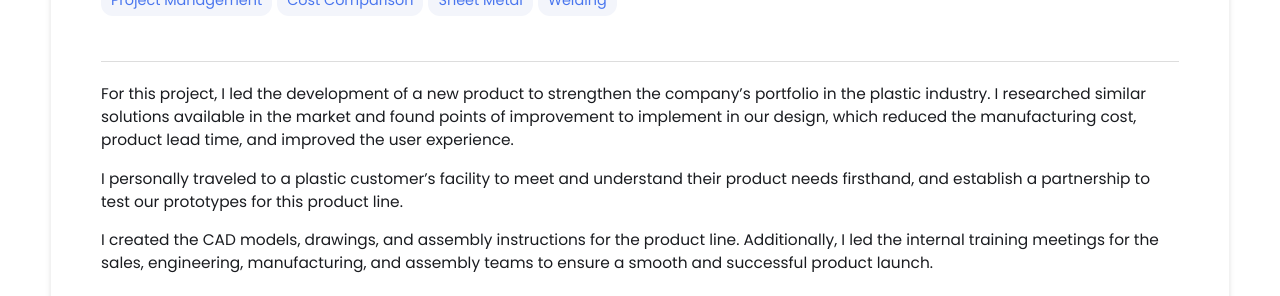
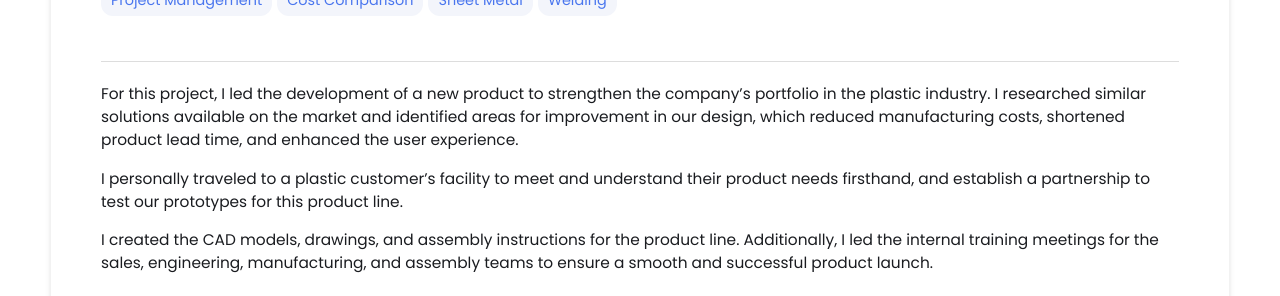
Before and after one commit to rfsantill/rfsantill.github.io, a Jekyll site: the page built from _projects/Angel Hair Trap/index.md, in a window 1280 px wide, cut to the strip 672-968 px from the top of the page. Built offline with Jekyll 4.4.1, drawn with Linux system fonts in a browser that asks for light colours.

Commit message:
Update index.md
Fixed gif, updated text

```diff
--- a/_projects/Angel Hair Trap/index.md
+++ b/_projects/Angel Hair Trap/index.md
@@ -11,7 +11,7 @@
 ---
 
 ---
-For this project, I led the development of a new product to strengthen the company's portfolio in the plastic industry. I researched similar solutions available in the market and found points of improvement to implement in our design, which reduced the manufacturing cost, product lead time, and improved the user experience.
+For this project, I led the development of a new product to strengthen the company's portfolio in the plastic industry. I researched similar solutions available on the market and identified areas for improvement in our design, which reduced manufacturing costs, shortened product lead time, and enhanced the user experience.
 
 I personally traveled to a plastic customer's facility to meet and understand their product needs firsthand, and establish a partnership to test our prototypes for this product line.
 
@@ -19,5 +19,5 @@
 
 
 ### Angel Hair Trap in the Field
-{% include image-gallery.html images="https://cdn.prod.website-files.com/5c17eb202f30f957245bfbee/65de013372fd56357db8fa27_Vortex-Angel-Hair-Trap-Clear-Cover.jpg, https://cdn.prod.website-files.com/5c17eb202f30f957245bfbee/6914aa1017d4473953a765f1_giphy.gif" %}
+{% include image-gallery.html images="https://cdn.prod.website-files.com/5c17eb202f30f957245bfbee/6914aa0f536e62c8773d7b82_gif%20(1).gif, https://cdn.prod.website-files.com/5c17eb202f30f957245bfbee/6914aa1017d4473953a765f1_giphy.gif" %}
 <span style="font-size: 10px"> from https://www.vortexglobal.com/products/angel-hair-trap</span>
```
